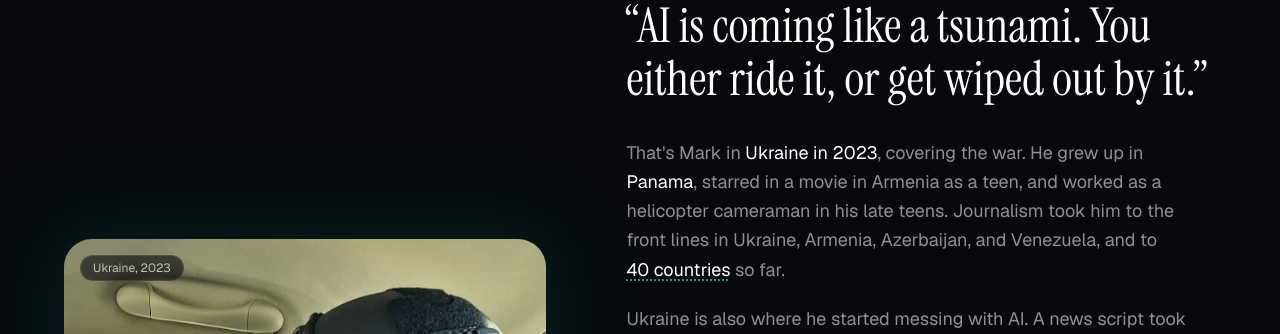
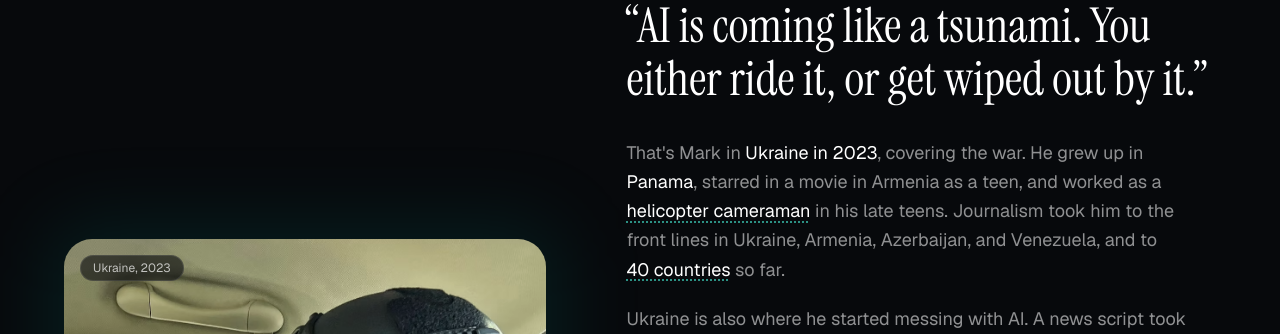
Before and after one commit to mtomlet/oceansideai, a Next.js app: page / in a window 1280 px wide. Shown: the part 4080-4414 px from the top of the page. Built offline with nearby package versions, Linux system fonts and the light colour scheme.

Commit message:
About: helicopter photo on hover
Co-Authored-By: Claude Opus 5.5 (1M context) <noreply@anthropic.com>

```diff
--- a/app/page.tsx
+++ b/app/page.tsx
@@ -2,6 +2,7 @@
 import CallConsole from "@/components/CallConsole";
 import Reveal from "@/components/Reveal";
 import Countries from "@/components/Countries";
+import HoverPhoto from "@/components/HoverPhoto";
 import ArticleCard from "@/components/ArticleCard";
 import Integrations from "@/components/Integrations";
 import { articles } from "@/lib/articles";
@@ -306,7 +307,9 @@ export default function Home() {
                   <p>
                     That&apos;s Mark in <span className="text-white">Ukraine in 2023</span>, covering the war. He grew
                     up in <span className="text-white">Panama</span>, starred in a movie in Armenia as a teen, and
-                    worked as a helicopter cameraman in his late teens. Journalism took him to the front lines in
+                    worked as a{" "}
+                    <HoverPhoto label="helicopter cameraman" src="/helicopter.jpg" alt="Mark in a helicopter over Panama" caption="Up in the air over Panama" />{" "}
+                    in his late teens. Journalism took him to the front lines in
                     Ukraine, Armenia, Azerbaijan, and Venezuela, and to <Countries /> so far.
                   </p>
                   <p>
--- /dev/null
+++ b/components/HoverPhoto.tsx
@@ -0,0 +1,12 @@
+// inline phrase that shows a photo on hover/tap
+export default function HoverPhoto({ label, src, alt, caption }: { label: string; src: string; alt: string; caption: string }) {
+  return (
+    <span tabIndex={0} className="group relative inline-block cursor-help outline-none">
+      <span className="text-white underline decoration-teal-300/60 decoration-dotted underline-offset-4">{label}</span>
+      <span className="pointer-events-none invisible absolute bottom-full left-1/2 z-20 mb-3 w-[min(260px,70vw)] -translate-x-1/2 translate-y-1 rounded-2xl border border-white/10 bg-[#0c1014] p-2 opacity-0 shadow-[0_30px_80px_-20px_rgba(0,0,0,0.9)] transition duration-200 group-hover:visible group-hover:translate-y-0 group-hover:opacity-100 group-focus:visible group-focus:translate-y-0 group-focus:opacity-100">
+        <img src={src} alt={alt} loading="lazy" className="block aspect-[4/5] w-full rounded-xl object-cover" />
+        <span className="mt-2 block px-1 pb-0.5 text-[11px] leading-snug text-white/45">{caption}</span>
+      </span>
+    </span>
+  );
+}
```
Also changed, not shown: public/helicopter.jpg (added).
